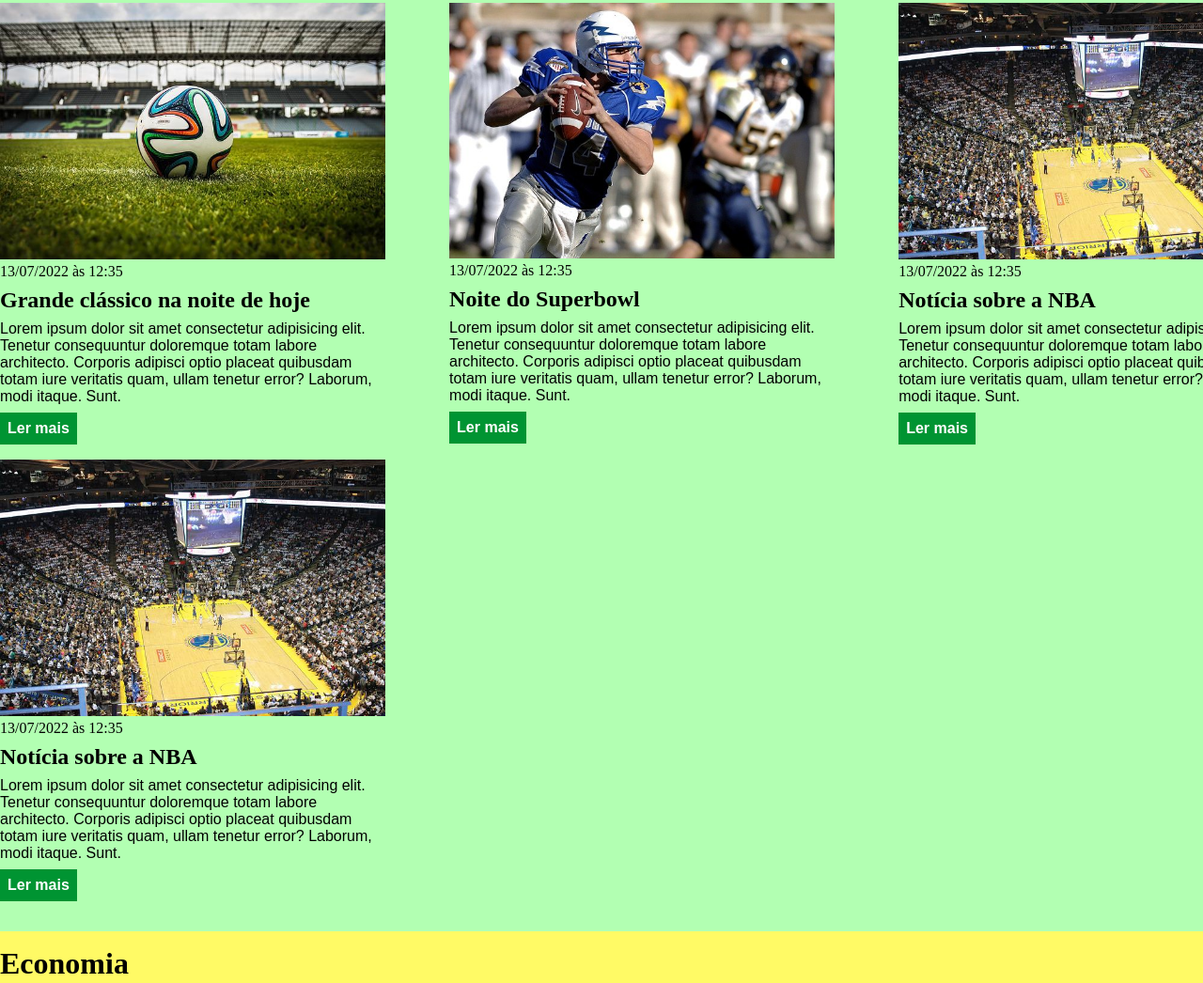
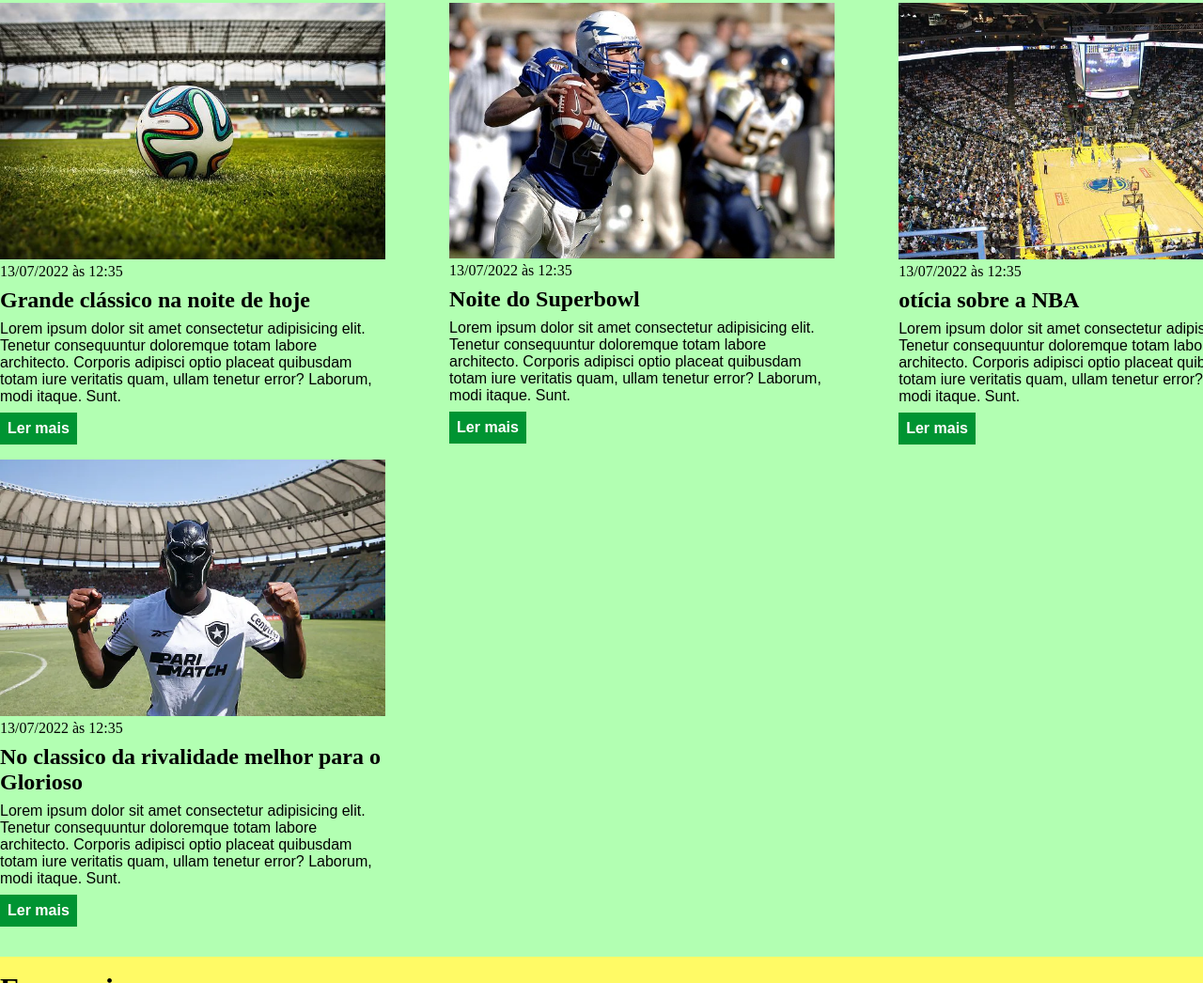
Before and after one commit to DanrleySl/exc_modulo4, a plain HTML site: page index.html in a window 1280 px wide. Shown: the part 135-1181 px from the top of the page at 94% size. Drawn offline with Linux system fonts and the light colour scheme.

Commit message:
Atualizando imagens e artigos

```diff
--- a/index.html
+++ b/index.html
@@ -60,18 +60,18 @@
                     <header>
                         <time>13/07/2022 às 12:35</time>
                     </header>
-                    <h3>Notícia sobre a NBA</h3>
+                    <h3>otícia sobre a NBA</h3>
                     <p>
                         Lorem ipsum dolor sit amet consectetur adipisicing elit. Tenetur consequuntur doloremque totam labore architecto. Corporis adipisci optio placeat quibusdam totam iure veritatis quam, ullam tenetur error? Laborum, modi itaque. Sunt.
                     </p>
                     <a href="#" title="Leia a notícia completa">Ler mais</a>
                 </article>
                 <article>
-                    <img src="./imagens/basquete.jpg" title="Vista aérea de uma quadra de basquete" />
+                    <img src="./imagens/Luiz Henrique.jpg" title="Luiz Henrique do botafogo com mascara de pantera negra" />
                     <header>
                         <time>13/07/2022 às 12:35</time>
                     </header>
-                    <h3>Notícia sobre a NBA</h3>
+                    <h3>No classico da rivalidade melhor para o Glorioso</h3>
                     <p>
                         Lorem ipsum dolor sit amet consectetur adipisicing elit. Tenetur consequuntur doloremque totam labore architecto. Corporis adipisci optio placeat quibusdam totam iure veritatis quam, ullam tenetur error? Laborum, modi itaque. Sunt.
                     </p>
```
Also changed, not shown: imagens/Luiz Henrique.jpg (added).
